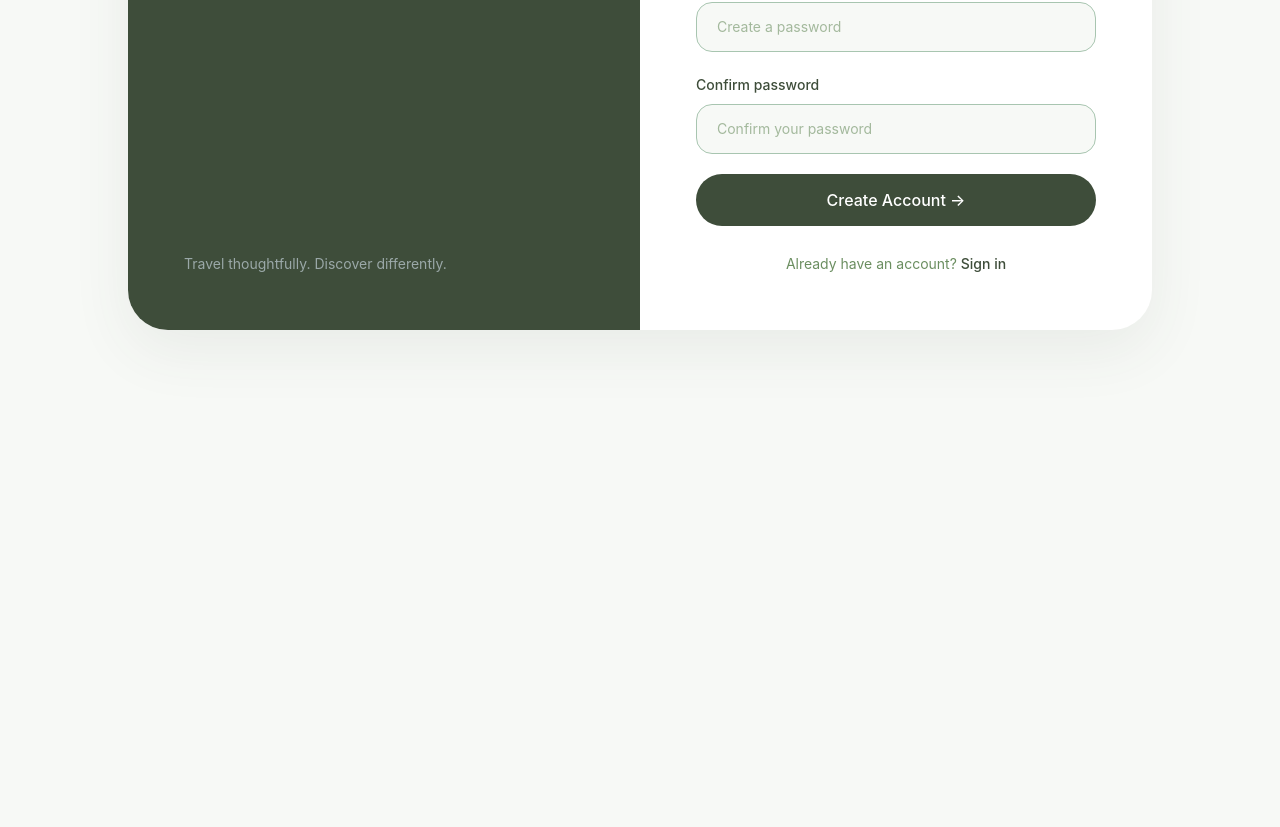
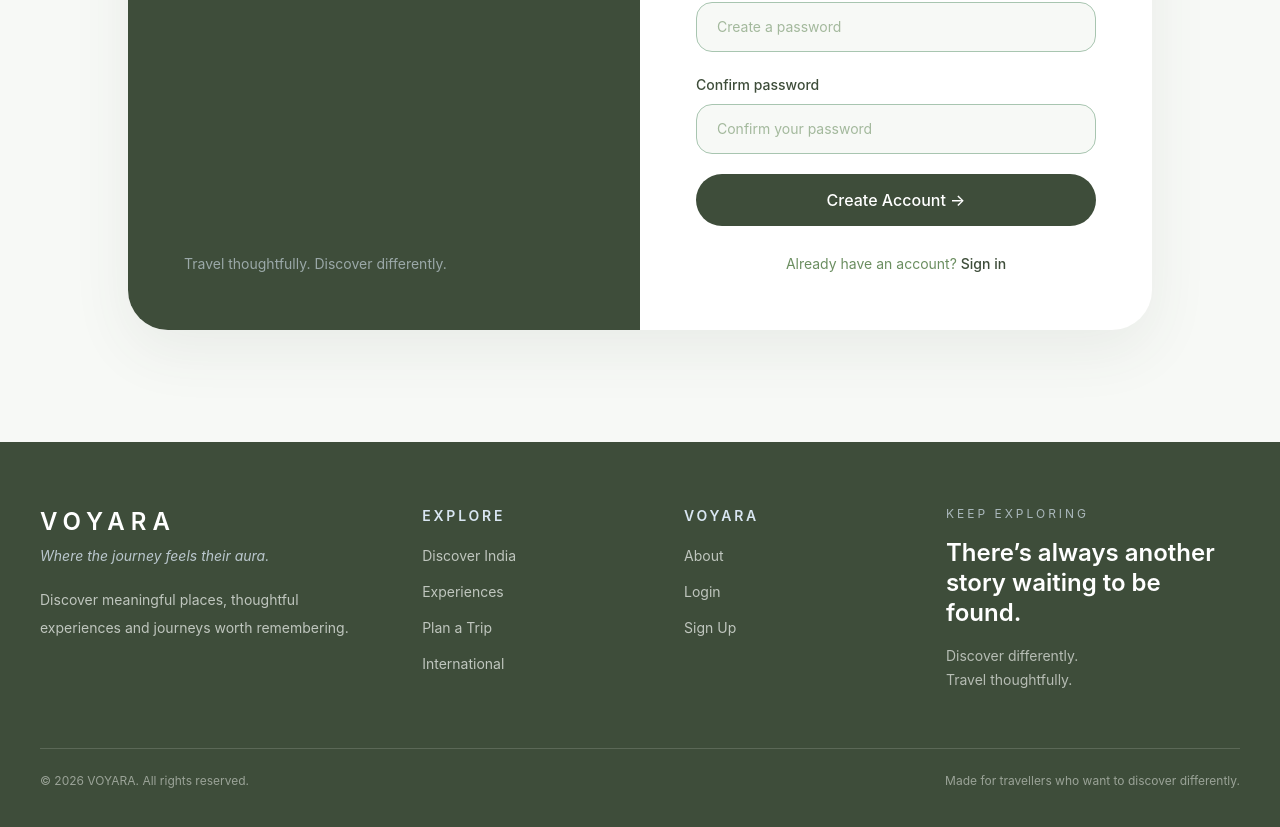
Before and after one commit to VidhiValwani/VOYARA-, a React (Vite) app: page /signup in a window 1280 px wide. Shown: the part 586-1413 px from the top of the page. Before the commit the page ends 1028 px from the top, so only its background shows below. Built offline with nearby package versions, Linux system fonts and the light colour scheme.

Commit message:
Added footer and VOYARA tagline

```diff
--- a/src/App.jsx
+++ b/src/App.jsx
@@ -13,6 +13,7 @@ import About from "./pages/About";
 import International from "./pages/International";
 import Login from "./pages/Login";
 import SignUp from "./pages/SignUp";
+import Footer from "./components/Footer";
 
 function Home() {
   return (
@@ -38,37 +39,17 @@ function App() {
         <Route path="/plan-trip" element={<PlanTrip />} />
 
         {/* Destination Details */}
-  <Route
-    path="/destinations/:slug"
-    element={<DestinationDetails />}
-  />
+        <Route path="/destinations/:slug" element={<DestinationDetails />} />
 
-  <Route
-  path="/discover-india"
-  element={<DiscoverIndia />}
-/>
+        <Route path="/discover-india" element={<DiscoverIndia />} />
 
- <Route
-  path="/experiences"
-  element={<Experiences />}
-/>
-<Route
-  path="/about"
-  element={<About />}
-/>
-<Route
-  path="/international"
-  element={<International />}
-/>
-<Route
-  path="/login"
-  element={<Login />}
-/>
-<Route
-  path="/signup"
-  element={<SignUp />}
-/>
+        <Route path="/experiences" element={<Experiences />} />
+        <Route path="/about" element={<About />} />
+        <Route path="/international" element={<International />} />
+        <Route path="/login" element={<Login />} />
+        <Route path="/signup" element={<SignUp />} />
       </Routes>
+      <Footer />
     </BrowserRouter>
   );
 }
--- /dev/null
+++ b/src/components/Footer.jsx
@@ -0,0 +1,126 @@
+import { Link } from "react-router-dom";
+
+function Footer() {
+  return (
+    <footer className="bg-[#3E4D3A] px-6 py-14 text-white lg:px-10 lg:py-16">
+      <div className="mx-auto max-w-7xl">
+        <div className="grid gap-12 md:grid-cols-2 lg:grid-cols-[1.25fr_0.8fr_0.8fr_1.1fr]">
+          {/* Brand */}
+          <div>
+            <Link to="/" className="text-2xl font-semibold tracking-[0.25em]">
+              VOYARA
+            </Link>
+
+            <p className="mt-2 text-sm italic text-[#D9E6F2]/80">
+              Where the journey feels their aura.
+            </p>
+
+            <p className="mt-5 max-w-sm text-sm leading-7 text-[#F7F9F6]/70">
+              Discover meaningful places, thoughtful experiences and journeys
+              worth remembering.
+            </p>
+          </div>
+
+          {/* Explore */}
+          <div>
+            <h3 className="text-sm font-semibold uppercase tracking-[0.2em] text-[#D9E6F2]">
+              Explore
+            </h3>
+
+            <div className="mt-5 flex flex-col gap-4">
+              <Link
+                to="/discover-india"
+                className="text-sm text-[#F7F9F6]/70 transition hover:text-white"
+              >
+                Discover India
+              </Link>
+
+              <Link
+                to="/experiences"
+                className="text-sm text-[#F7F9F6]/70 transition hover:text-white"
+              >
+                Experiences
+              </Link>
+
+              <Link
+                to="/plan-trip"
+                className="text-sm text-[#F7F9F6]/70 transition hover:text-white"
+              >
+                Plan a Trip
+              </Link>
+
+              <Link
+                to="/international"
+                className="text-sm text-[#F7F9F6]/70 transition hover:text-white"
+              >
+                International
+              </Link>
+            </div>
+          </div>
+
+          {/* Company */}
+          <div>
+            <h3 className="text-sm font-semibold uppercase tracking-[0.2em] text-[#D9E6F2]">
+              VOYARA
+            </h3>
+
+            <div className="mt-5 flex flex-col gap-4">
+              <Link
+                to="/about"
+                className="text-sm text-[#F7F9F6]/70 transition hover:text-white"
+              >
+                About
+              </Link>
+
+              <Link
+                to="/login"
+                className="text-sm text-[#F7F9F6]/70 transition hover:text-white"
+              >
+                Login
+              </Link>
+
+              <Link
+                to="/signup"
+                className="text-sm text-[#F7F9F6]/70 transition hover:text-white"
+              >
+                Sign Up
+              </Link>
+            </div>
+          </div>
+
+          {/* Keep Exploring */}
+          <div>
+            <p className="text-xs uppercase tracking-[0.25em] text-[#D9E6F2]/70">
+              Keep exploring
+            </p>
+
+            <h3 className="mt-4 text-2xl font-semibold leading-tight">
+              There’s always another
+              <br />
+              story waiting to be found.
+            </h3>
+
+            <p className="mt-4 text-sm leading-6 text-[#F7F9F6]/65">
+              Discover differently.
+              <br />
+              Travel thoughtfully.
+            </p>
+          </div>
+        </div>
+
+        {/* Bottom */}
+        <div className="mt-14 flex flex-col gap-4 border-t border-white/15 pt-6 md:flex-row md:items-center md:justify-between">
+          <p className="text-xs text-[#F7F9F6]/50">
+            © 2026 VOYARA. All rights reserved.
+          </p>
+
+          <p className="text-xs text-[#F7F9F6]/50">
+            Made for travellers who want to discover differently.
+          </p>
+        </div>
+      </div>
+    </footer>
+  );
+}
+
+export default Footer;
```
Lines whose indentation alone changed are shown as unchanged.
